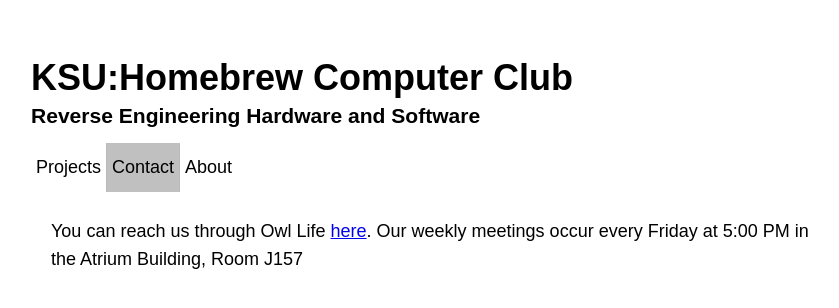
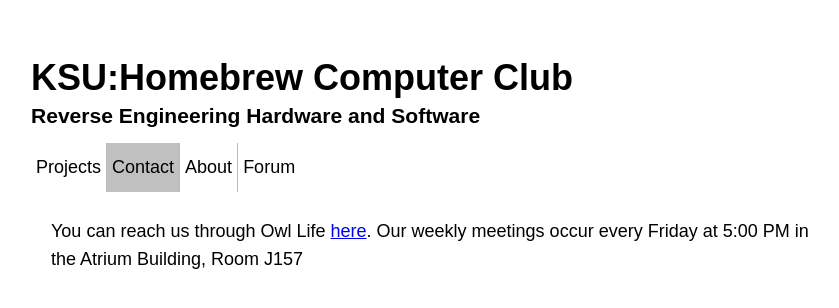
Before and after one commit to spsuhomebrew/spsuhomebrew.github.io, a plain HTML site: page contact.html in a window 1280 px wide. Shown: the whole page, without its empty margins (209-1048 px from the left). Drawn offline with Linux system fonts and the light colour scheme.

Commit message:
Update contact.html

```diff
--- a/contact.html
+++ b/contact.html
@@ -13,6 +13,7 @@
 			<li><a href="index.html">Projects</a></li>
 			<li class="active"><a href="contact.html">Contact</a></li>
 			<li><a href="about.html">About</a></li>
+			<li><a href="forum.8080computer.club">Forum</a></li>
 		</ul>
 	</header>
 	<div class="container">
```
